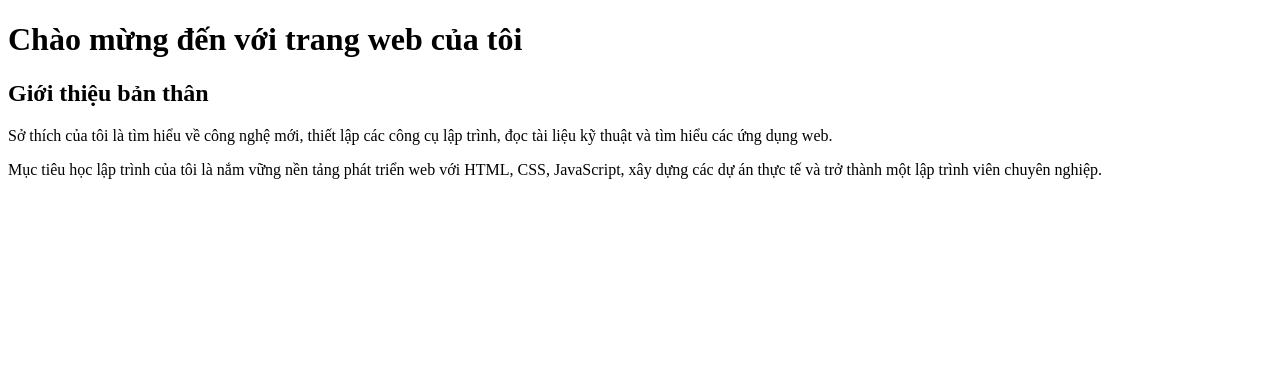
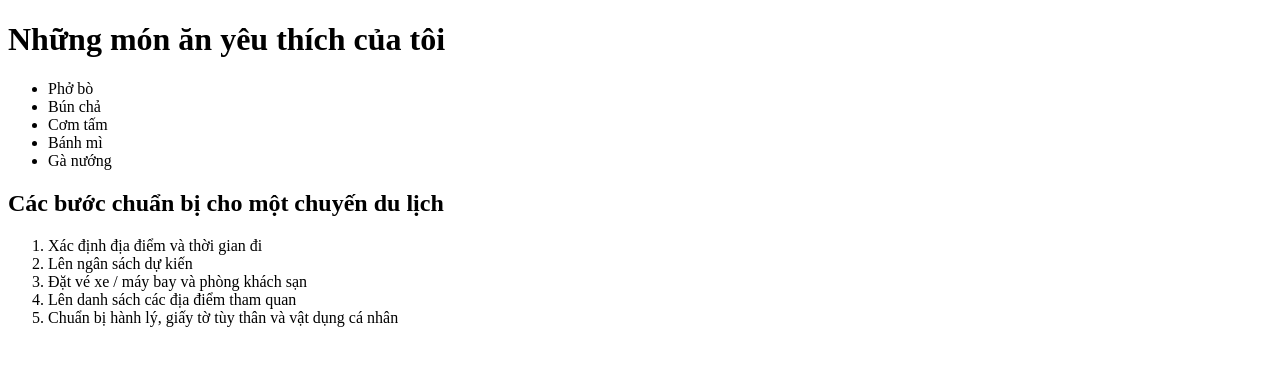
Before and after one commit to vhtu25/GitProject, a plain HTML site: page index.html in a window 1280 px wide. Drawn offline with Linux system fonts and the light colour scheme.

Commit message:
Update index.html with food and travel lists

```diff
--- a/index.html
+++ b/index.html
@@ -3,17 +3,27 @@
 <head>
     <meta charset="UTF-8">
     <meta name="viewport" content="width=device-width, initial-scale=1.0">
-    <title>Giới thiệu bản thân</title>
+    <title>Danh sách món ăn và chuẩn bị du lịch</title>
 </head>
 <body>
 
-    <h1>Chào mừng đến với trang web của tôi</h1>
+    <h1>Những món ăn yêu thích của tôi</h1>
+    <ul>
+        <li>Phở bò</li>
+        <li>Bún chả</li>
+        <li>Cơm tấm</li>
+        <li>Bánh mì</li>
+        <li>Gà nướng</li>
+    </ul>
 
-    <h2>Giới thiệu bản thân</h2>
-
-    <p>Sở thích của tôi là tìm hiểu về công nghệ mới, thiết lập các công cụ lập trình, đọc tài liệu kỹ thuật và tìm hiểu các ứng dụng web.</p>
-
-    <p>Mục tiêu học lập trình của tôi là nắm vững nền tảng phát triển web với HTML, CSS, JavaScript, xây dựng các dự án thực tế và trở thành một lập trình viên chuyên nghiệp.</p>
+    <h2>Các bước chuẩn bị cho một chuyến du lịch</h2>
+    <ol>
+        <li>Xác định địa điểm và thời gian đi</li>
+        <li>Lên ngân sách dự kiến</li>
+        <li>Đặt vé xe / máy bay và phòng khách sạn</li>
+        <li>Lên danh sách các địa điểm tham quan</li>
+        <li>Chuẩn bị hành lý, giấy tờ tùy thân và vật dụng cá nhân</li>
+    </ol>
 
 </body>
 </html>
```
